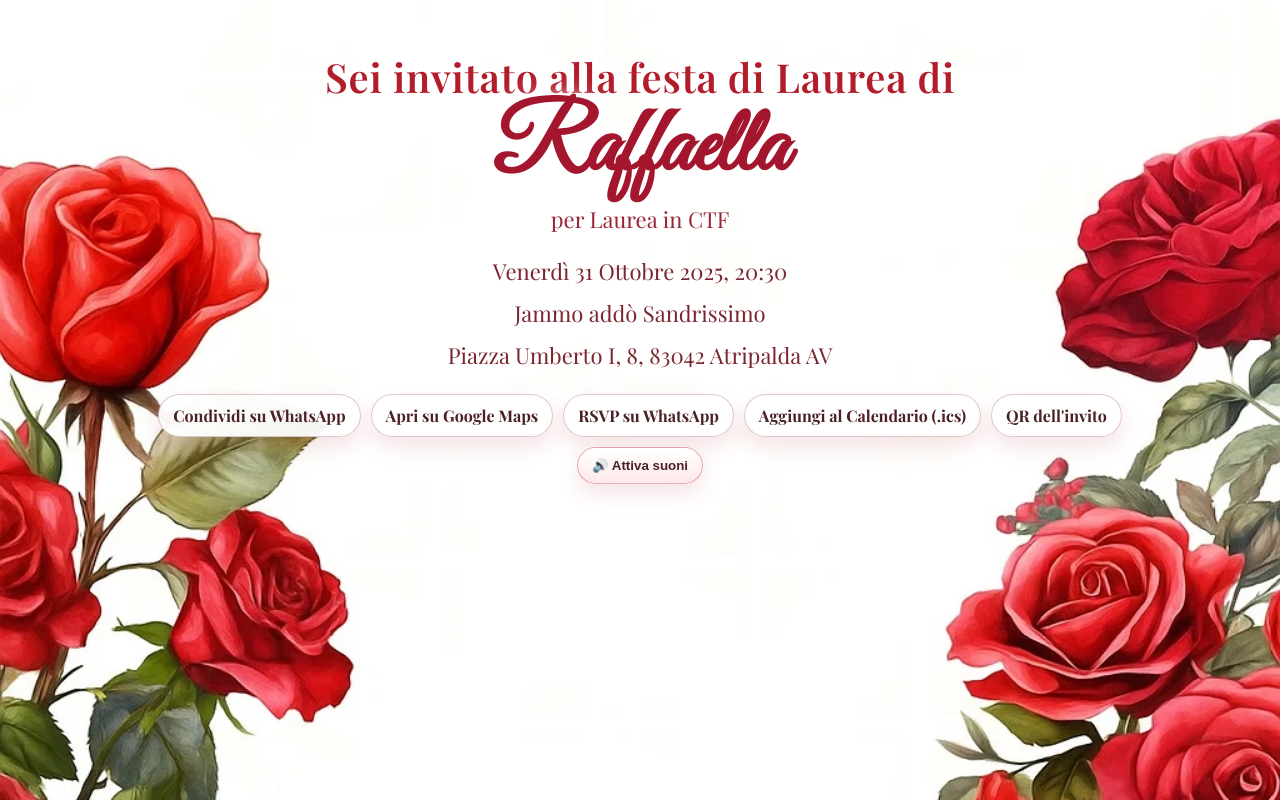
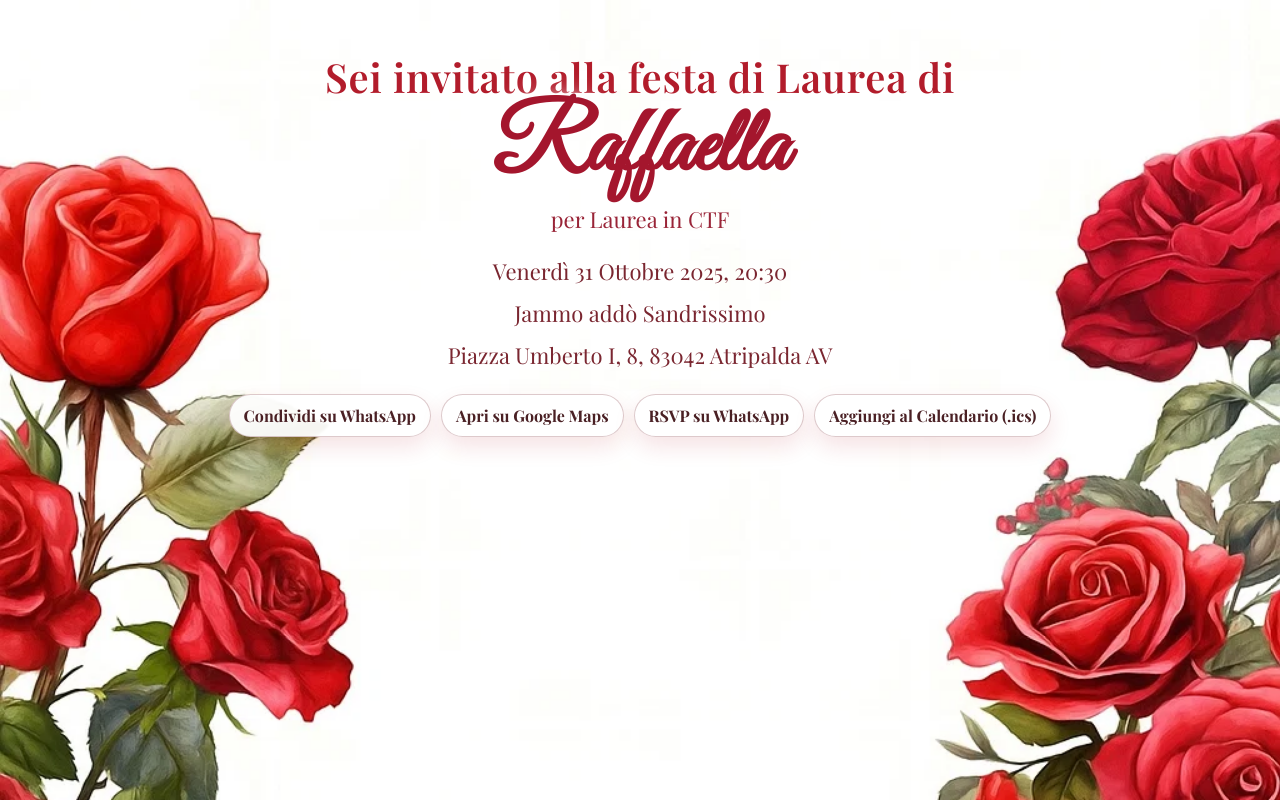
Before and after one commit to nicolagrieco00/Biglietto-Laurea, a Flask app: page / in a window 1280 px wide. Run offline with Flask 3, Linux system fonts and the light colour scheme.

Commit message:
Update invite.html

```diff
--- a/templates/invite.html
+++ b/templates/invite.html
@@ -4,37 +4,48 @@
   <meta charset="utf-8">
   <meta name="viewport" content="width=device-width, initial-scale=1" />
   <title>{{ event.title }} – {{ event.celebrant_name }}</title>
+
+  <!-- Font -->
   <link rel="preconnect" href="https://fonts.googleapis.com">
   <link rel="preconnect" href="https://fonts.gstatic.com" crossorigin>
   <link href="https://fonts.googleapis.com/css2?family=Great+Vibes&family=Playfair+Display:wght@400;600;700&display=swap" rel="stylesheet">
+
   <link rel="stylesheet" href="{{ url_for('static', filename='style.css') }}">
   <meta name="theme-color" content="#ffffff">
 </head>
 <body>
+  <!-- Sfondo rose pulite (metti l'immagine in static/roses-clean.png) -->
   <div class="bg"></div>
+
+  <!-- Testo centrale -->
   <main class="canvas">
-    <h2 class="line title">{{ event.title }}</h2>
+    <!-- SOLO il titolo in bianco -->
+    <h2 class="line title white">{{ event.title }}</h2>
+
+    <!-- Nome calligrafico e dettagli in rosso -->
     <h1 class="line name">{{ event.celebrant_name }}</h1>
     <p class="line for">per {{ event.degree }}</p>
+
     <p class="line when">{{ formatted_time }}</p>
     <p class="line where">{{ event.venue }}</p>
     <p class="line addr">{{ event.address }}</p>
 
     <div class="cta">
-      <!-- fallback href per sicurezza -->
       <a id="waShare" class="btn" href="#" target="_blank" rel="noreferrer">Condividi su WhatsApp</a>
       <a class="btn" href="{{ event.gmaps_url }}" target="_blank" rel="noreferrer">Apri su Google Maps</a>
       <a class="btn" href="{{ event.rsvp_whatsapp }}" target="_blank" rel="noreferrer">RSVP su WhatsApp</a>
       <a class="btn" href="/download.ics">Aggiungi al Calendario (.ics)</a>
-      <a class="btn" href="/qr.png{% if guest %}?guest={{ guest }}{% endif %}" target="_blank">QR dell'invito</a>
+      <!-- QR rimosso come richiesto -->
     </div>
-    <button id="soundBtn" class="btn sound">🔊 Attiva suoni</button>
   </main>
 
+  <!-- Layer per effetti (pipistrelli/zucche) -->
   <div id="fxLayer"></div>
+
+  <!-- Script effetti (niente suoni) -->
   <script src="{{ url_for('static', filename='script.js') }}"></script>
 
-  <!-- 👇 FIX: inizializza il link di condivisione con i dati reali -->
+  <!-- Inizializzazione link WhatsApp con i dati reali -->
   <script>
     (function () {
       const url = window.location.href;
```
